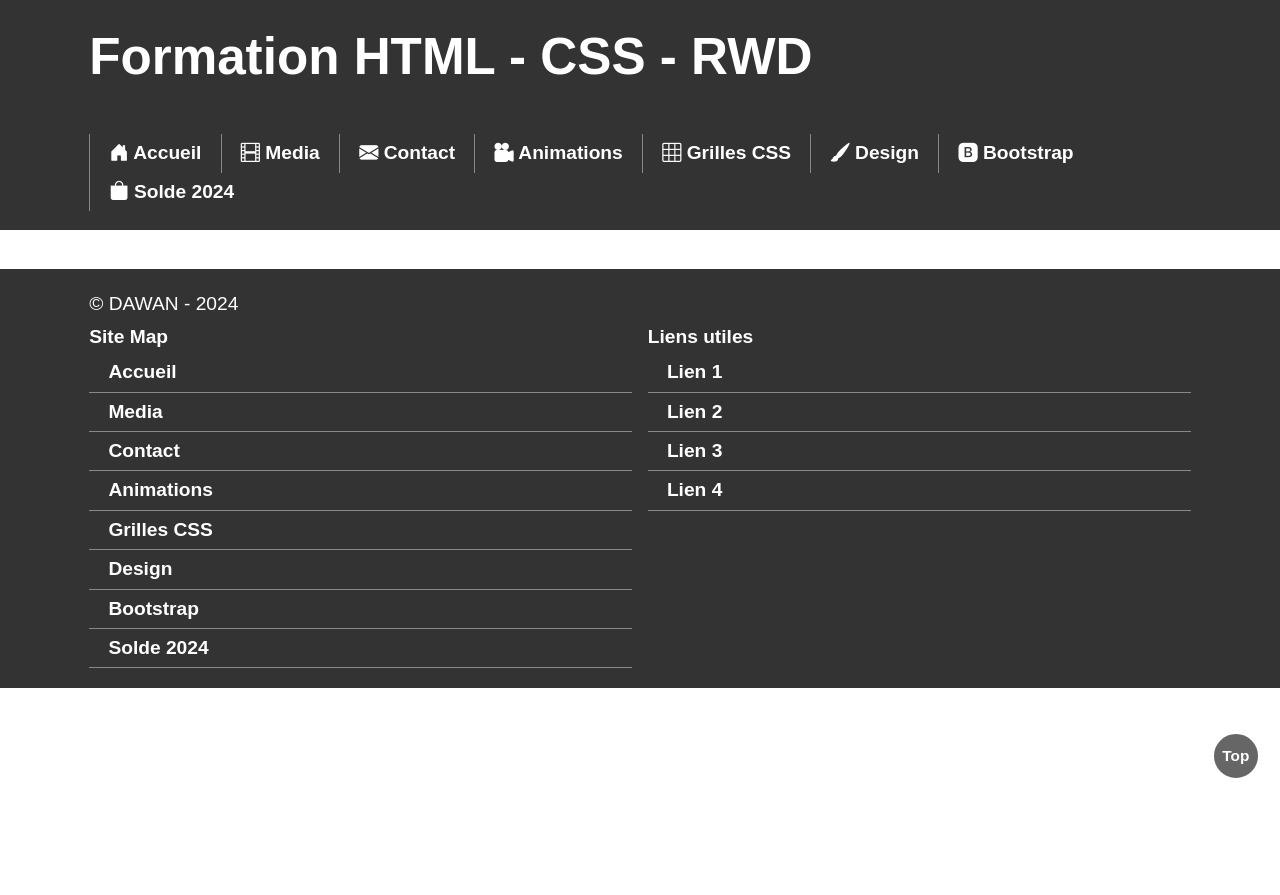
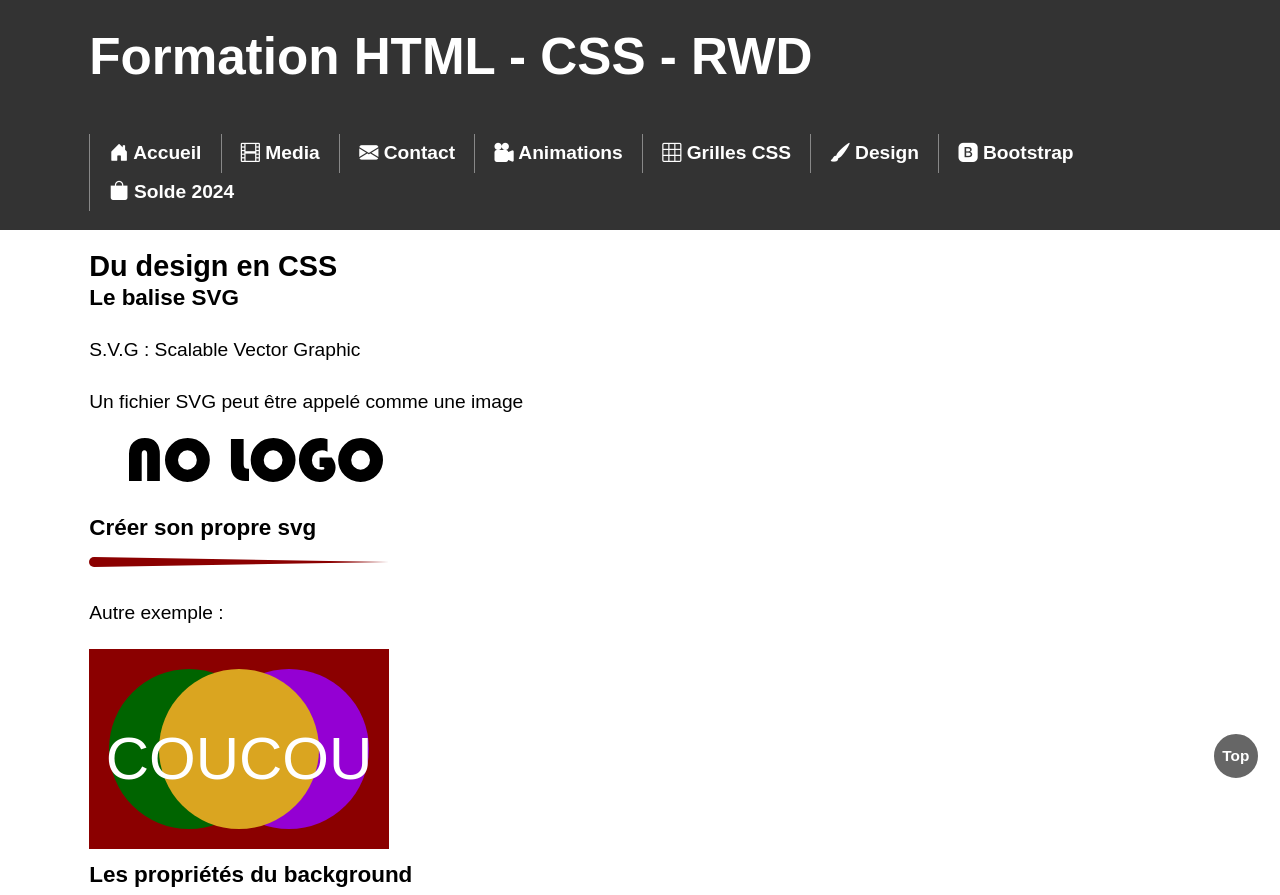
Before and after one commit to nicoduflot/2024-07-22-HTML-RWD, a plain HTML site: page design-css.html in a window 1280 px wide. Shown: the top 895 px of the page. Before the commit the page ends 800 px from the top, so only its background shows below. Drawn offline with Linux system fonts and the light colour scheme.

Commit message:
HTML CSS - les fichiers svg et la balise svg

```diff
--- a/design-css.html
+++ b/design-css.html
@@ -6,6 +6,7 @@
     <meta name="viewport" content="width=device-width, initial-scale=1.0" />
     <title>Formation HTML - CSS - RWD </title>
     <link rel="stylesheet" href="./css/style.css" />
+    <link rel="stylesheet" href="./css/design.css" />
 </head>
 
 <body>
@@ -45,7 +46,54 @@
         </div>
     </nav>
     <main>
-
+        <section>
+            <article>
+                <header>
+                    <h2>Du design en CSS</h2>
+                </header>
+                <h3>Le balise SVG</h3>
+                <p>
+                    S.V.G : Scalable Vector Graphic
+                </p>
+                <p>
+                    Un fichier SVG peut être appelé comme une image
+                </p>
+                <figure>
+                    <img src="./images/no-logo-2.svg" />
+                </figure>
+                <h3>Créer son propre svg</h3>
+                <svg
+                    width="100%"
+                    height="10"
+                    style="
+                        border-top-left-radius: 5px;
+                        border-bottom-left-radius: 5px;
+                        ">
+                    <polyline
+                        points="
+                            0,0
+                            5,0
+                            300,5
+                            5,10
+                            0,10"
+                        style="
+                            stroke: transparent;
+                            fill: darkred;
+                        " ></polyline>
+                </svg>
+                <p>
+                    Autre exemple :
+                </p>
+                <svg width="300" height="200">
+                    <rect width="100%" height="100%" fill="darkred" />
+                    <circle cx="100" cy="100" r="80" fill="darkgreen" />
+                    <circle cx="200" cy="100" r="80" fill="darkviolet" />
+                    <circle cx="150" cy="100" r="80" fill="goldenrod" />
+                    <text text-anchor="middle" font-size="60" fill="white" x="150" y="100" baseline-shift="-30">COUCOU</text>
+                </svg>
+                <h3>Les propriétés du background</h3>
+            </article>
+        </section>
     </main>
     <footer>
         <div>
```
Also changed, not shown: css/design.css (added).
